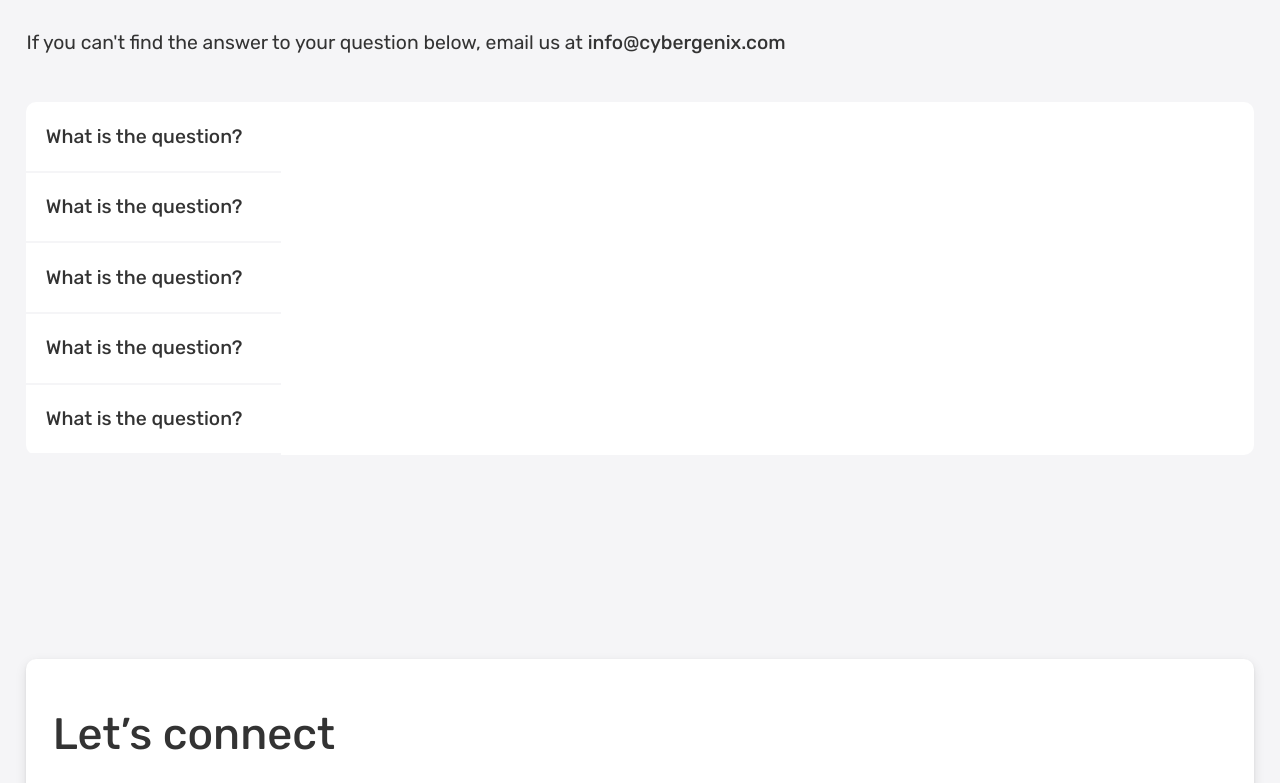
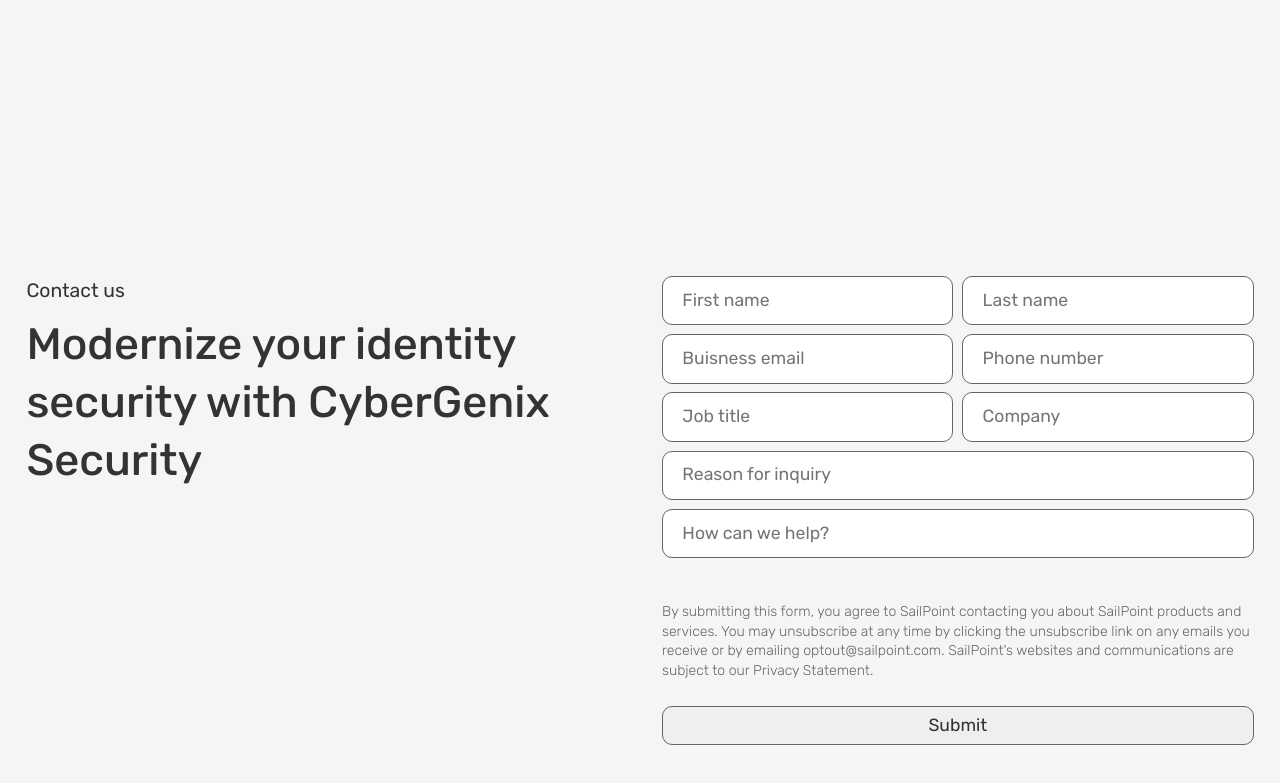
Before and after one commit to priyanshu16095/cybergenix-security, a React (Vite) app: page / in a window 1280 px wide. Shown: the part 1377-2160 px from the top of the page. Built offline with nearby package versions, Linux system fonts and the light colour scheme; some icons are missing.

Commit message:
Add ContactForm.jsx component

```diff
--- a/src/App.jsx
+++ b/src/App.jsx
@@ -6,6 +6,7 @@
 import Hero from './components/Hero'
 import CookiesChoice from './components/CookiesChoice'
 import CyberData from './components/CyberData'
+import ContactForm from './components/ContactForm'
 
 function App() {
   const [showCookiesModal, setShowCookiesModal] = useState(true)
@@ -24,6 +25,7 @@
       <Navbar />
       <Hero />
       <CyberData />
+      <ContactForm />
       <Accordion />
       <Footer />
       {showCookiesModal && <CookiesChoice show={showCookiesModal} handleShow={handleShowCookiesModal} />}
--- a/src/components/Accordion.jsx
+++ b/src/components/Accordion.jsx
@@ -4,12 +4,27 @@
 
 function Navbar() {
     const data = [
-        { ques: "What is the question?", ans: "Lorem ipsum dolor sit amet consectetur adipisicing elit. Ducimus fuga perspiciatis veniam nisi molestias, voluptatibus id soluta laudantium debitis in tempore harum at ipsa optio, nobis praesentium voluptatem obcaecati totam!" },
-        { ques: "What is the question?", ans: "Lorem ipsum dolor sit amet consectetur adipisicing elit. Ducimus fuga perspiciatis veniam nisi molestias, voluptatibus id soluta laudantium debitis in tempore harum at ipsa optio, nobis praesentium voluptatem obcaecati totam!" },
-        { ques: "What is the question?", ans: "Lorem ipsum dolor sit amet consectetur adipisicing elit. Ducimus fuga perspiciatis veniam nisi molestias, voluptatibus id soluta laudantium debitis in tempore harum at ipsa optio, nobis praesentium voluptatem obcaecati totam!" },
-        { ques: "What is the question?", ans: "Lorem ipsum dolor sit amet consectetur adipisicing elit. Ducimus fuga perspiciatis veniam nisi molestias, voluptatibus id soluta laudantium debitis in tempore harum at ipsa optio, nobis praesentium voluptatem obcaecati totam!" },
-        { ques: "What is the question?", ans: "Lorem ipsum dolor sit amet consectetur adipisicing elit. Ducimus fuga perspiciatis veniam nisi molestias, voluptatibus id soluta laudantium debitis in tempore harum at ipsa optio, nobis praesentium voluptatem obcaecati totam!" },
-    ]
+  {
+    ques: "What is cybersecurity?",
+    ans: "Cybersecurity is the practice of protecting systems, networks, and data from digital attacks, unauthorized access, and damage. It includes tools and processes that safeguard digital assets across all sectors."
+  },
+  {
+    ques: "Why is cybersecurity important?",
+    ans: "With the growing number of online threats like phishing, malware, and ransomware, cybersecurity ensures the privacy, integrity, and availability of information and critical systems."
+  },
+  {
+    ques: "What are the common types of cyber attacks?",
+    ans: "Common types include phishing, malware, ransomware, denial-of-service (DoS) attacks, and man-in-the-middle attacks. Each aims to steal data, disrupt operations, or damage digital infrastructure."
+  },
+  {
+    ques: "How can individuals protect themselves online?",
+    ans: "Use strong, unique passwords; enable two-factor authentication; avoid suspicious links; update software regularly; and install antivirus protection to stay secure online."
+  },
+  {
+    ques: "What should I do if I suspect a cyber attack?",
+    ans: "Disconnect from the internet, report the incident to your organization's IT team or a cybersecurity expert, run a full antivirus scan, and change passwords immediately for compromised accounts."
+  }]
+
 
     const [selected, setSelected] = useState([])
 
@@ -32,7 +47,7 @@
             <div className="flex-v w-full rad highl">
                 {data && data.length ?
                     data.map((item, index) => (
-                        <div className='flex-v gap padding border-bottom'>
+                        <div className='flex-v gap w-full padding border-bottom'>
                             <div className="flex-s cursor" onClick={() => handleClick(index)} key={index}>
                                 <p className='bold'>{item.ques}</p>
                                 {selected.includes(index) ? <KeyboardArrowUpIcon /> : <KeyboardArrowDownIcon />}
--- /dev/null
+++ b/src/components/ContactForm.jsx
@@ -0,0 +1,41 @@
+import React from 'react'
+
+function ContactForm() {
+    return (
+        <div className="contactform__container comp center">
+            <div className='flex-s gap-md'>
+                <div className="w-full flex-v gap-sm">
+                    <p>Contact us</p>
+                    <p className="hero__title title">Modernize your identity security with CyberGenix Security</p>
+                </div>
+
+                <div className="contactform w-full flex-v gap-md">
+                    <div className="flex-v gap-sm" style={{ width: "100%" }}>
+                        <div className="flex-h gap-sm" style={{ width: "100%" }}>
+                            <input type="text" placeholder='First name' />
+                            <input type="text" placeholder='Last name' />
+                        </div>
+                        <div className="flex-h gap-sm" style={{ width: "100%" }}>
+                            <input type="text" placeholder='Buisness email' />
+                            <input type="text" placeholder='Phone number' />
+                        </div>
+                        <div className="flex-h gap-sm" style={{ width: "100%" }}>
+                            <input type="text" placeholder='Job title' />
+                            <input type="text" placeholder='Company' />
+                        </div>
+                        <input type="text" placeholder='Reason for inquiry' />
+                        <input type="text" placeholder='How can we help?' />
+                    </div>
+
+                    <div className="flex-v gap">
+                        <p className='font-xsm primary'>By submitting this form, you agree to SailPoint contacting you about SailPoint products and services. You may unsubscribe at any time by clicking the unsubscribe link on any emails you receive or by emailing optout@sailpoint.com. SailPoint's websites and communications are subject to our Privacy Statement.</p>
+
+                        <button className='w-full'>Submit</button>
+                    </div>
+                </div>
+            </div>
+        </div>
+    )
+}
+
+export default ContactForm
--- a/src/components/CyberData.jsx
+++ b/src/components/CyberData.jsx
@@ -42,7 +42,7 @@
 
 function CyberData() {
     return (
-        <div className='padding flex-v gap-lg'>
+        <div className='comp h-full center padding flex-v gap-lg'>
             <div className="flex-v gap">
                 <p className="title">Global cybersecurity impact powering digital safety</p>
                 <p>Explore key cybersecurity statistics that highlight the scale of digital threats and the global efforts to combat them. These numbers showcase the impact, reach, and importance of cybersecurity in today’s connected world.</p>
--- a/src/index.css
+++ b/src/index.css
@@ -41,6 +41,13 @@
 a {
   text-decoration: none;
   color: inherit;
+}
+input {
+  padding: var(--sm) var(--std);
+  border: 1px solid var(--clr-pmr);
+  border-radius: var(--rad);
+  font-size: 1rem;
+  width: 100%;
 }
 button {
   padding: 0.2rem 1rem;
@@ -148,6 +155,10 @@
 .font-sm {
   font-size: 1rem;
 }
+.font-xsm {
+  font-size: 0.8rem;
+  line-height: 1.1rem !important;
+}
 .text-center {
   text-align: center;
 }
```
Also changed, not shown: src/secondary.css (line endings or trailing spaces).
